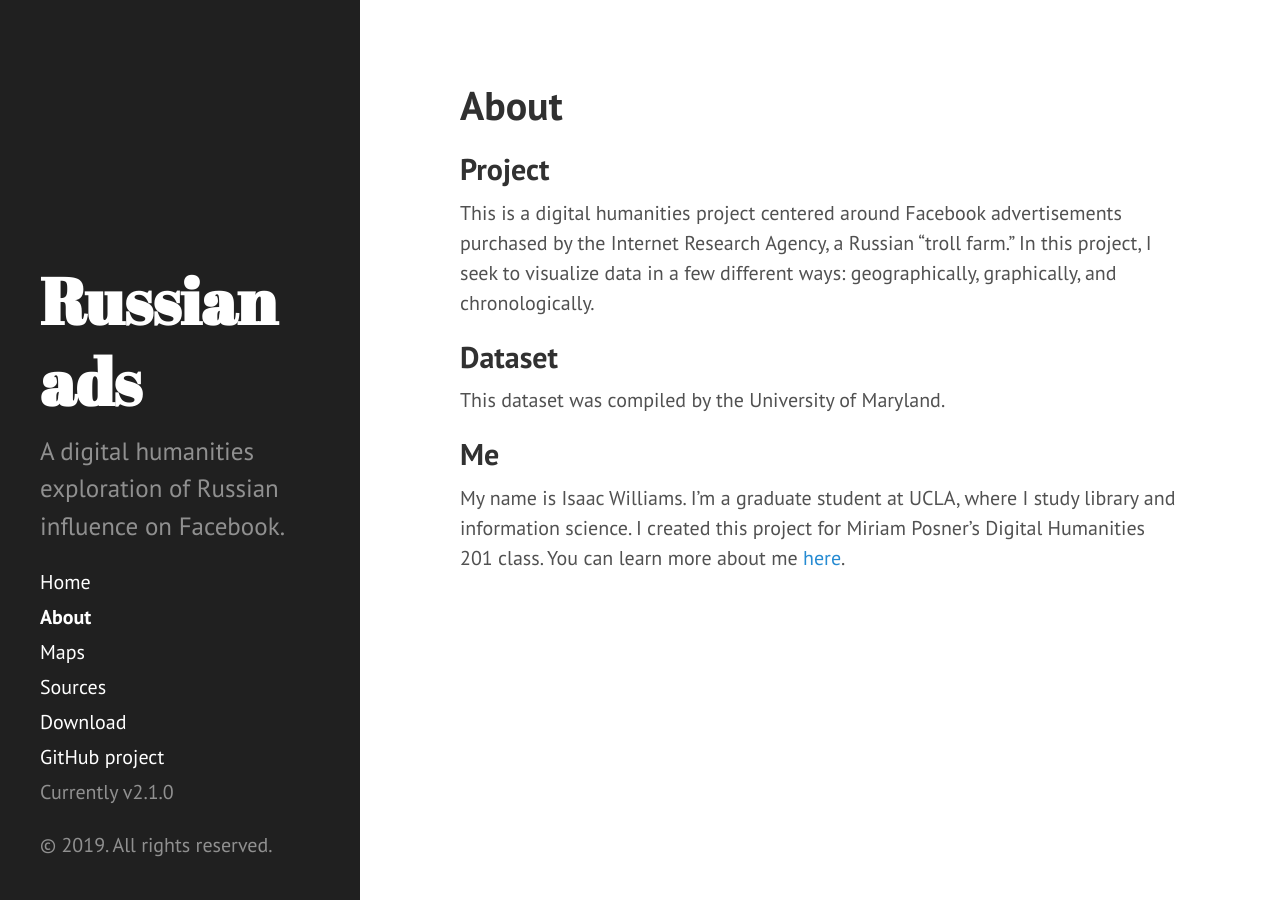
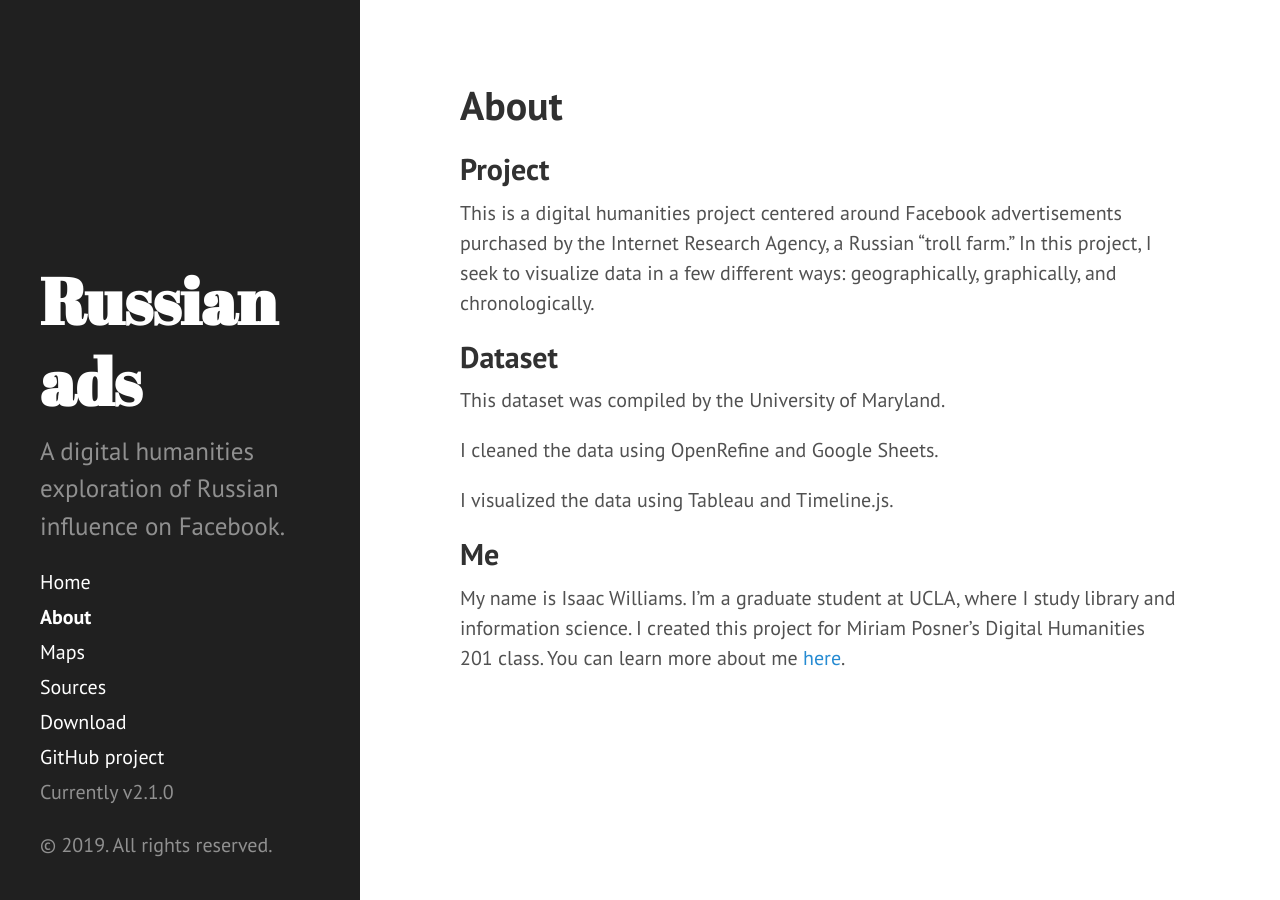
Before and after one commit to isawil/russian-ads, a Jekyll site: the page built from about.md, in a window 1280 px wide. Built offline with Jekyll 4.4.1, drawn with Linux system fonts in a browser that asks for light colours.

Commit message:
Update about.md

```diff
--- a/about.md
+++ b/about.md
@@ -11,6 +11,10 @@ This is a digital humanities project centered around Facebook advertisements pur
 
 This dataset was compiled by the University of Maryland.
 
+I cleaned the data using OpenRefine and Google Sheets.
+
+I visualized the data using Tableau and Timeline.js.
+
 ## Me
 
 My name is Isaac Williams. I'm a graduate student at UCLA, where I study library and information science. I created this project for Miriam Posner's Digital Humanities 201 class. You can learn more about me [here](https://isawil.github.io).
```
